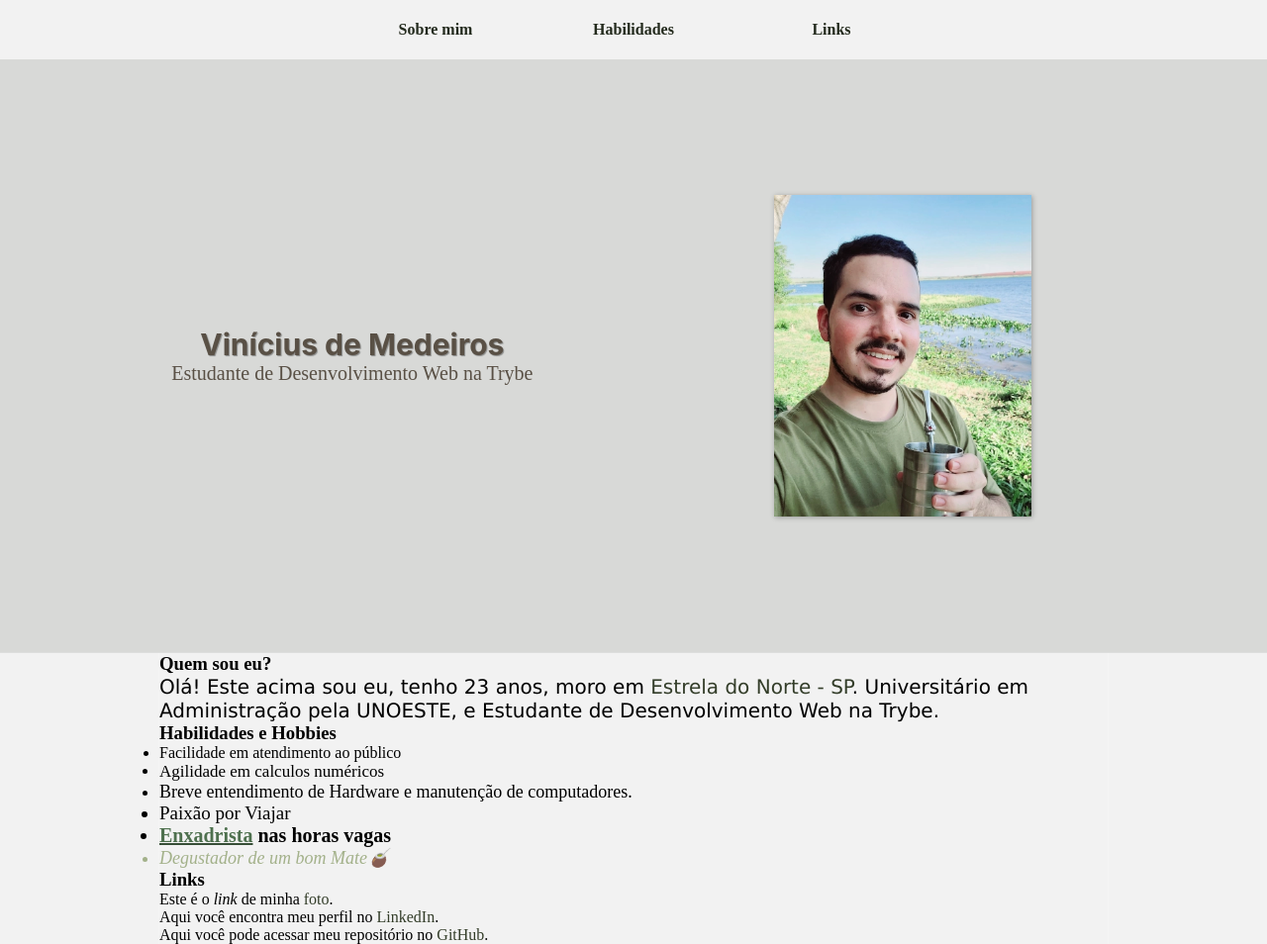
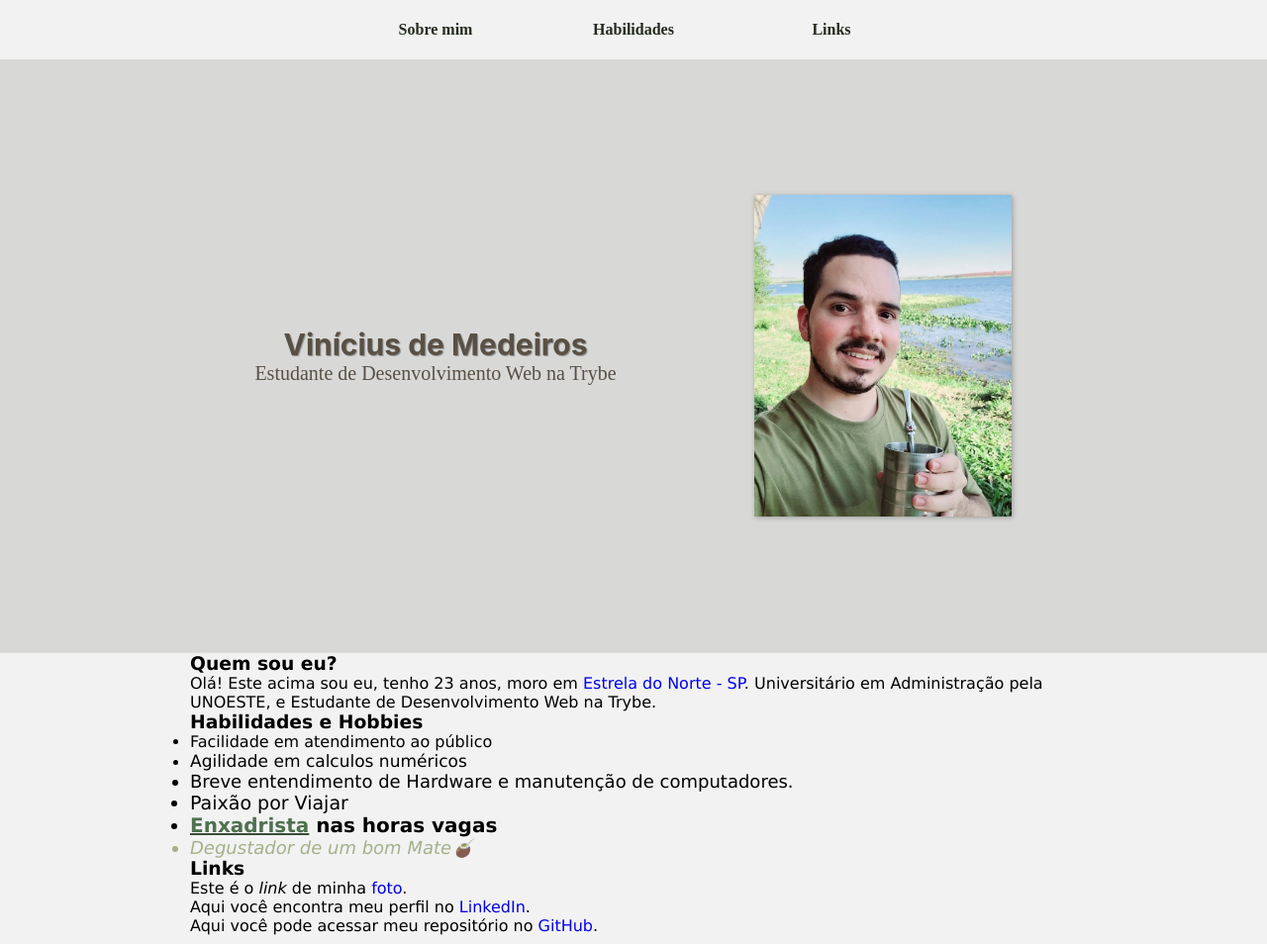
Before and after one commit to vmedeir0s/vmedeir0s.github.io, a plain HTML site: page index.html in a window 1280 px wide. Shown: the whole page at 99% size. Drawn offline with Linux system fonts and the light colour scheme.

Commit message:
Mais modificicaçoes no css

```diff
--- a/style.css
+++ b/style.css
@@ -2,6 +2,7 @@
   margin: 0;
   padding: 0;
   box-sizing: border-box;
+  text-decoration: none;
 }
 
 body {
@@ -23,22 +24,8 @@ nav > a {
   text-align: center;
 }
 nav > a:hover{
-  background-color: #333828;
-}
-a {
-  text-decoration: none;
-  color: #333D29;
-}
-a:hover{
+  background-color: #A5A6A4;
   color: white;
-}
-
-.box{
-  margin: auto;
-  width: 75%;
-  height: 100%;
-  border-left: 0.3px solid rgba(255, 255, 255, 0.137);
-  border-right:  0.3px solid rgba(255, 255, 255, 0.137);
 }
 
 .container{
@@ -47,7 +34,7 @@ a:hover{
   max-width: 100%;
   height: 600px;
   display: flex;
-  justify-content: space-evenly;
+  justify-content: center;
   align-items: center;
   align-self: center;
   border-bottom: 0.3px solid rgba(255, 255, 255, 0.137);
@@ -61,6 +48,7 @@ a:hover{
   justify-content: center;
   text-align: center;
   font-size: 20px;
+  margin-left: 5%;
 }
 
 .container-text > h2{
@@ -72,6 +60,7 @@ a:hover{
 .image {
   display: flex;
   justify-content: center;
+  margin-left: 5%;
 }
 
 .image >img {
@@ -79,10 +68,14 @@ a:hover{
   box-shadow: 1px 1px 5px rgba(0, 0, 0, 0.295);
 }
 
-.personal_info {
+.box{
+  margin: auto;
+  width: 70%;
+  height: 100%;
   font-family: Verdana, Geneva, Tahoma, sans-serif;
-  font-size: 20px;
+  font-size: 16px;
 }
+
 strong {
   font-weight: 600;
   color: #4e704e;
```
